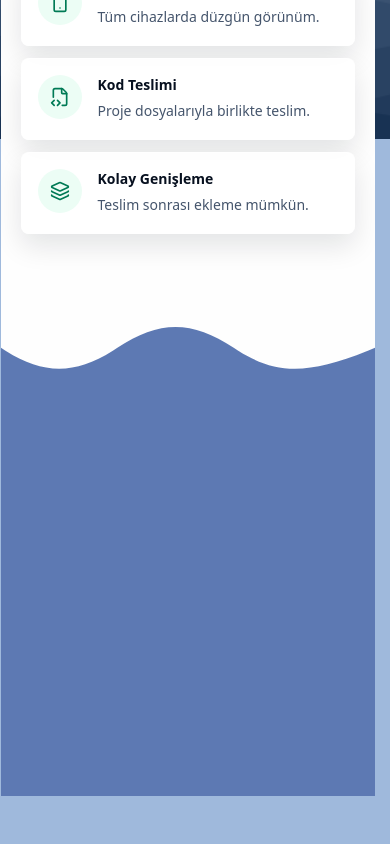
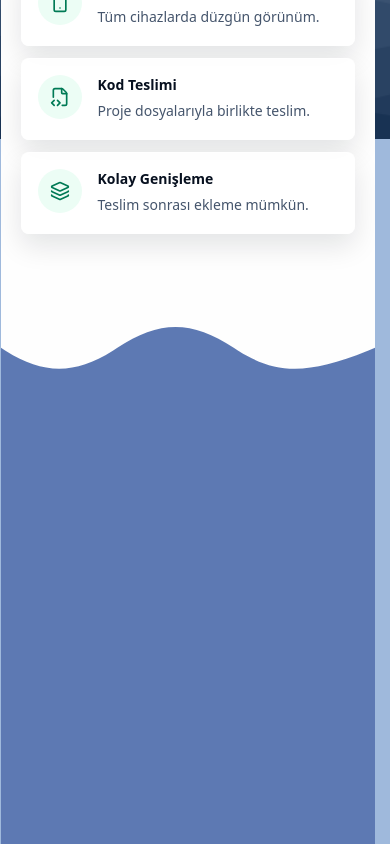
Before and after one commit to kolaysiten/clients, a Next.js app: page / in a window 390 px wide. Shown: the part 705-1549 px from the top of the page. Before the commit the page ends 1501 px from the top, so only its background shows below. Built offline with nearby package versions, Linux system fonts and the light colour scheme.

Commit message:
style(WhySection): enhance padding and gap settings for improved layout responsiveness

```diff
--- a/src/sections/home/why-section.tsx
+++ b/src/sections/home/why-section.tsx
@@ -71,20 +71,20 @@ export default function WhySection() {
 }
 
 const styles = {
-  section: "px-2 py-24 text-white min-[480px]:px-5 min-[480px]:py-28 sm:px-8 md:px-16 md:py-28 xl:py-32",
+  section: "px-2 py-24 pt-36 text-white min-[480px]:px-5 min-[480px]:py-28 min-[480px]:pt-40 sm:px-8 md:px-16 md:py-28 md:pt-40 xl:py-32 xl:pt-44",
   content: "gap-6 min-[480px]:gap-7",
   title:
     "text-2xl font-semibold leading-[1.04] text-white min-[480px]:text-3xl sm:text-4xl md:text-5xl",
   listWrap: "max-w-full lg:w-full",
   contentGrid: "w-full lg:grid lg:grid-cols-2 lg:items-center lg:gap-12",
-  list: "flex w-full flex-col gap-2.5 min-[480px]:gap-3 lg:gap-4",
+  list: "flex w-full flex-col gap-2.5 min-[420px]:gap-3 min-[480px]:gap-3.5 lg:gap-4",
   visual: "relative hidden min-h-[320px] items-start justify-end lg:flex",
   mockup: "h-auto w-full max-w-[483px] object-contain",
   item:
-    "flex items-start gap-2 rounded-lg border border-white/20 bg-white/10 px-1.5 py-3 shadow-[0_16px_34px_rgba(16,32,64,0.12)] backdrop-blur-sm min-[480px]:gap-3 min-[480px]:px-2 min-[480px]:py-4 lg:gap-3 lg:px-2.5 lg:py-5 xl:gap-3 xl:px-3 xl:py-6",
+    "flex items-start gap-2 rounded-lg border border-white/20 bg-white/10 px-1.5 py-3 shadow-[0_16px_34px_rgba(16,32,64,0.12)] backdrop-blur-sm min-[420px]:gap-2.5 min-[420px]:px-2 min-[420px]:py-3.5 min-[480px]:gap-3 min-[480px]:px-2 min-[480px]:py-4 lg:gap-3 lg:px-2.5 lg:py-5 xl:gap-3 xl:px-3 xl:py-6",
   bullet:
-    "mt-1.5 flex h-3.5 w-3.5 shrink-0 items-center justify-center rounded-full bg-white/20 min-[480px]:h-5 min-[480px]:w-5 lg:h-5 lg:w-5 xl:h-5 xl:w-5",
-  bulletDot: "h-1.5 w-1.5 rounded-full bg-white min-[480px]:h-2 min-[480px]:w-2 lg:h-2 lg:w-2 xl:h-2 xl:w-2",
+    "mt-1.5 flex h-3.5 w-3.5 shrink-0 items-center justify-center rounded-full bg-white/20 min-[420px]:h-4 min-[420px]:w-4 min-[480px]:h-5 min-[480px]:w-5 lg:h-5 lg:w-5 xl:h-5 xl:w-5",
+  bulletDot: "h-1.5 w-1.5 rounded-full bg-white min-[420px]:h-1.5 min-[420px]:w-1.5 min-[480px]:h-2 min-[480px]:w-2 lg:h-2 lg:w-2 xl:h-2 xl:w-2",
   itemText: "min-w-0 text-base leading-6 text-white/90",
   itemLine: "block whitespace-nowrap",
 } as const;
```
